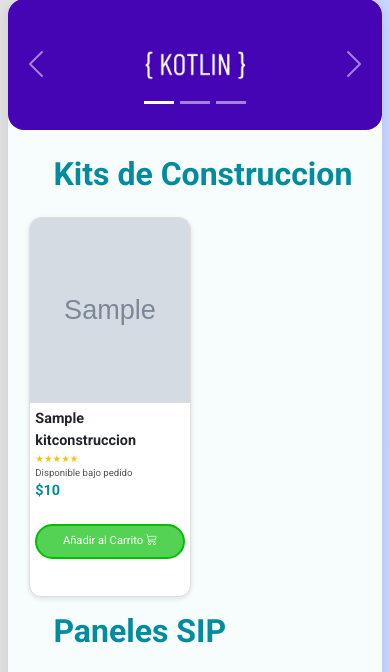
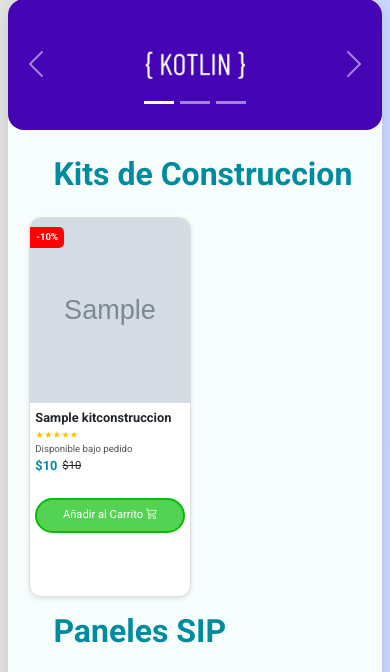
Before and after one commit to paocespedes-bit/Capstone-, a Django app: page / in a window 390 px wide. Shown: the part 63-735 px from the top of the page. Run offline with Django 5.2, Linux system fonts and the light colour scheme; tables that the repository leaves empty hold one stand-in row (values such as "Sample post"); grey boxes marked "Sample" are stand-in pictures; data that the repository does not hold is empty; some libraries are stand-ins or nearby versions.

Commit message:
integracion de funciones

```diff
--- /dev/null
+++ b/Fase_2/Evidencias_Proyecto/SIPstore/store/static/store/js/click.js
@@ -0,0 +1,26 @@
+document.addEventListener("DOMContentLoaded", function () {
+  const cards = document.querySelectorAll(".card");
+
+  cards.forEach((card) => {
+    let expanded = false;
+
+    card.addEventListener("click", function (e) {
+      if (e.target.closest("button") || e.target.closest(".add-cart")) {
+        return;
+      }
+
+      const urlDestino = card.closest(".contenedor-card").dataset.url;
+
+      if (window.innerWidth > 768) {
+        window.location.href = urlDestino;
+      } else {
+        if (!expanded) {
+          card.querySelector(".expansion").classList.toggle("show");
+          expanded = true;
+        } else {
+          window.location.href = urlDestino;
+        }
+      }
+    });
+  });
+});
--- a/Fase_2/Evidencias_Proyecto/SIPstore/store/static/store/js/mas_menos.js
+++ b/Fase_2/Evidencias_Proyecto/SIPstore/store/static/store/js/mas_menos.js
@@ -1,22 +1,25 @@
-document.addEventListener("DOMContentLoaded", () => {
-    // !encuentra el contenedor .quantity
-    const quantityContainers = document.querySelectorAll(".quantity");
-    // !busca las constantes y las selecciona
-    quantityContainers.forEach((container) => {
-        const botonMenos = container.querySelector("button:first-of-type");
-        const botonMas = container.querySelector("button:last-of-type");
-        const spanCantidad = container.querySelector("span");
-        // !disminuye la cantidad del span
-        botonMenos.addEventListener("click", () => {
-            let cantidadActual = parseInt(spanCantidad.textContent);
-            if (cantidadActual > 1) {
-                spanCantidad.textContent = cantidadActual - 1;
-            }
-        });
-        // !aumenta la cantidad del span
-        botonMas.addEventListener("click", () => {
-            let cantidadActual = parseInt(spanCantidad.textContent);
-            spanCantidad.textContent = cantidadActual + 1;
-        });
+document.addEventListener("DOMContentLoaded", function () {
+  const cards = document.querySelectorAll(".contenedor-card");
+
+  cards.forEach((card) => {
+    const minusBtn = card.querySelector(".bi-dash-lg").closest("button");
+    const plusBtn = card.querySelector(".bi-plus-lg").closest("button");
+    const quantitySpan = card.querySelector(".quantity span");
+
+    let quantity = parseInt(quantitySpan.textContent, 10);
+
+    minusBtn.addEventListener("click", function (e) {
+      e.stopPropagation(); // evita que el click afecte a la tarjeta
+      if (quantity > 1) {
+        quantity--;
+        quantitySpan.textContent = quantity;
+      }
     });
+
+    plusBtn.addEventListener("click", function (e) {
+      e.stopPropagation();
+      quantity++;
+      quantitySpan.textContent = quantity;
+    });
+  });
 });
--- a/Fase_2/Evidencias_Proyecto/SIPstore/store/static/store/style/tarjeta.css
+++ b/Fase_2/Evidencias_Proyecto/SIPstore/store/static/store/style/tarjeta.css
@@ -14,13 +14,29 @@
   overflow: hidden;
   margin: 1vh auto;
   transition: transform 0.2s ease, box-shadow 0.2s ease;
+  position: relative;
 }
+
+
 .card img {
   width: 100%;
   height: 40vh  ;
   object-fit: cover;
   display: block;
   border-bottom: 1px solid #ddd;
+}
+
+.oferta {
+  position: absolute;
+  top: 2em;
+  left: 0px;
+  background-color: #ff0004;
+  color: white;
+  padding: 6px 12px;
+  border-radius: 0 5px 5px 0;
+  font-weight: bold;
+  font-size: 0.75em;
+  z-index: 10;
 }
 
 .card-body {
@@ -44,11 +60,24 @@
   margin: 0px 0;
 }
 
+.prices{
+  display: flex;
+  justify-content: start;
+  align-items: center;
+  gap: 5px;;
+}
+
 .price {
   font-size: 1em;
   font-weight: bold;
   color: #008c9e;
   margin: 0px 0;
+}
+
+.tachado{
+  font-size: 0.7em;
+  margin: 0px;
+  text-decoration: line-through;
 }
 
 .actions {
@@ -106,12 +135,35 @@
 
 }
 
+.expansion{
+  display: none;
+  justify-content: space-between;
+  padding: 20px;
+  height: auto;
+  margin-top: 0.5em;
+  border-top: 2px solid #b5b5b5;
+}
+
+.info{
+  font-size: 0.7em;
+  display: flex;
+  flex-direction: column;
+  align-items: center;
+  justify-content: center;
+  text-align: center;
+  width: 7em;
+}
+
 /* !HOVER */
 .card:hover {
   transform: translateY(-5px);
   box-shadow: 0 8px 20px rgba(0, 0, 0, 0.15);
+  height: auto;
+  cursor: pointer;
 }
-
+.card:hover .expansion{
+  display: flex;
+}
 .add-cart:hover {
   background: #00695c;
 }
@@ -136,9 +188,11 @@
     padding: 5px;
   }
 
-  .card-title,
+  .card-title{
+    font-size: 0.8em;
+  }
   .price {
-    font-size: 0.9em;
+    font-size: 0.8em;
   }
   .stars{
     font-size: 0.6em;
@@ -159,4 +213,10 @@
     height: auto;
     height: 35px;
   }
+
+  .oferta {
+    top: 1em;
+    padding: 3px 6px;
+    font-size: 0.6em;
+  }
 }
--- a/Fase_2/Evidencias_Proyecto/SIPstore/store/templates/t_kit.html
+++ b/Fase_2/Evidencias_Proyecto/SIPstore/store/templates/t_kit.html
@@ -8,13 +8,16 @@
 {% block content %}
 <!-- !Tarjetas de productos -->
 {% for kit in kits %}
-<div class="contenedor-card">
-  <div class="card">
+<div class="contenedor-card" data-url="{% url 'paneles' %}">
+  <div class="card" >
     {% if kit.imagenes.all %}
     <img src="{{kit.imagenes.first.imagen.url  }}" alt="{{kit.nombre}}" />
     {% else %}
     <img src="#" alt="Imagen no disponible" />
     {% endif %}
+    <!-- !Oferta  -->
+    <div class="oferta">-10%</div>
+
     <div class="card-body">
       <div class="card-title">{{kit.nombre}}</div>
       <!-- !Estrellas -->
@@ -23,8 +26,10 @@
       <div class="card-description">
         Disponible bajo pedido
       </div>
-      <div class="price">
-        ${{kit.precio|floatformat:0|intcomma}}
+      <div class="prices">
+        <p class="price">${{kit.precio|floatformat:0|intcomma}}</p>
+        <!-- !Precio anterior -->
+        <p class="tachado">${{kit.precio|floatformat:0|intcomma}}</p>
       </div>
 
       <div class="actions">
@@ -36,10 +41,19 @@
         <button class="add-cart">Añadir al Carrito&nbsp;<i class="bi bi-cart3"></i></button>
       </div>
     </div>
+    <div class="expansion">
+      <p class="info"><i class="fa-solid fa-ruler-combined"></i>m²<br>2</p>
+      <p class="info"><i class="fa-solid fa-shower"></i>Baños<br>2</p>
+      <p class="info"><i class="fa-solid fa-bed"></i>Habitaciones<br>2</p>
+    </div>
   </div>
 </div>
 {% empty %}
 <p>No kits de construccion disponibles</p>
 {% endfor %} {% endblock %}
 <!-- ! Para los js  -->
-{% block script %}<script src="{% static 'store/js/mas_menos.js' %}"></script>{% endblock %}
+{% block script %}
+<script src="{% static 'store/js/mas_menos.js' %}"></script>
+<script src="{% static 'store/js/click.js' %}"></script>
+<script src="https://kit.fontawesome.com/acbdc95a40.js" crossorigin="anonymous"></script>
+{% endblock %}
```
